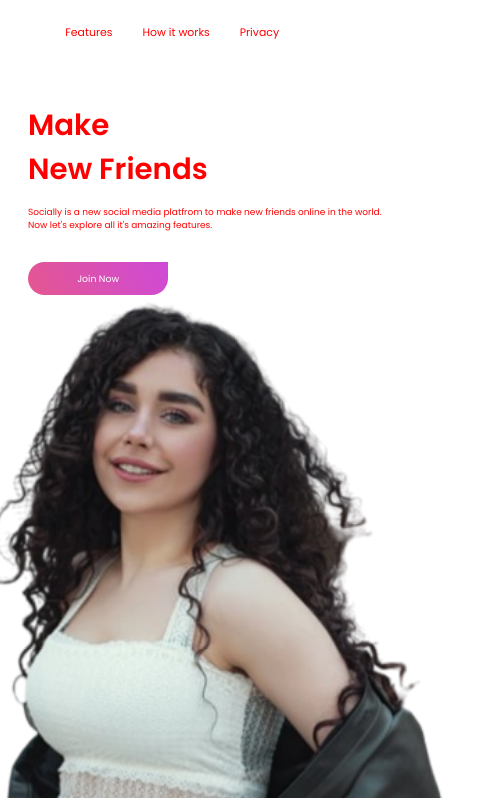
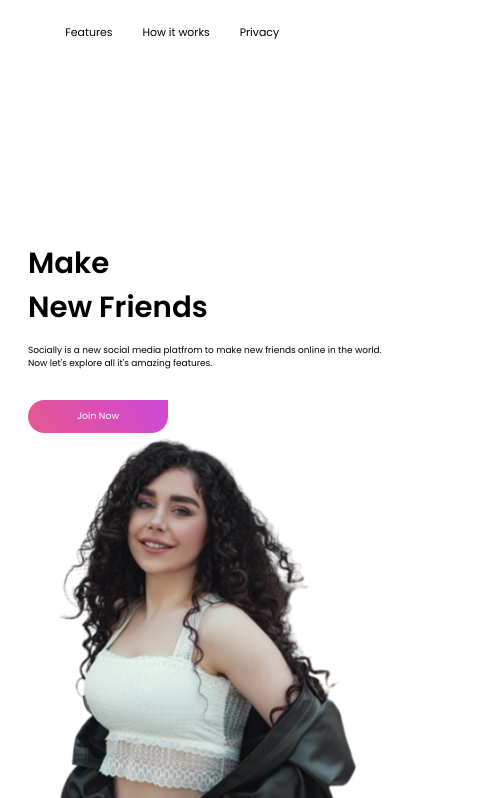
Before and after one commit to affan610/The-Last-Reply, a plain HTML site: page CSS/CSS Projects/Website Projects/Animated Website/hello.html in a window 390 px wide. Shown: the part 46-844 px from the top of the page, 501 px wide, since content can reach past the window. Drawn offline with Linux system fonts and the light colour scheme.

Commit message:
fixed a bug of responsiveness in animate website

```diff
--- a/CSS/CSS Projects/Website Projects/Animated Website/hello.css
+++ b/CSS/CSS Projects/Website Projects/Animated Website/hello.css
@@ -10,7 +10,6 @@ body {
 p {
     margin: 0;
     font-family: poppins;
-    color: red;
 }
 
 .nv,
@@ -127,7 +126,8 @@ p {
     position: absolute;
     bottom: 0;
     right: 8vw;
-    width: 620px;
+    width: 33vw;
+    min-width: 400px;
     opacity: 0;
     animation: imgUp forwards 2s ease 2s 1;
 }
```
